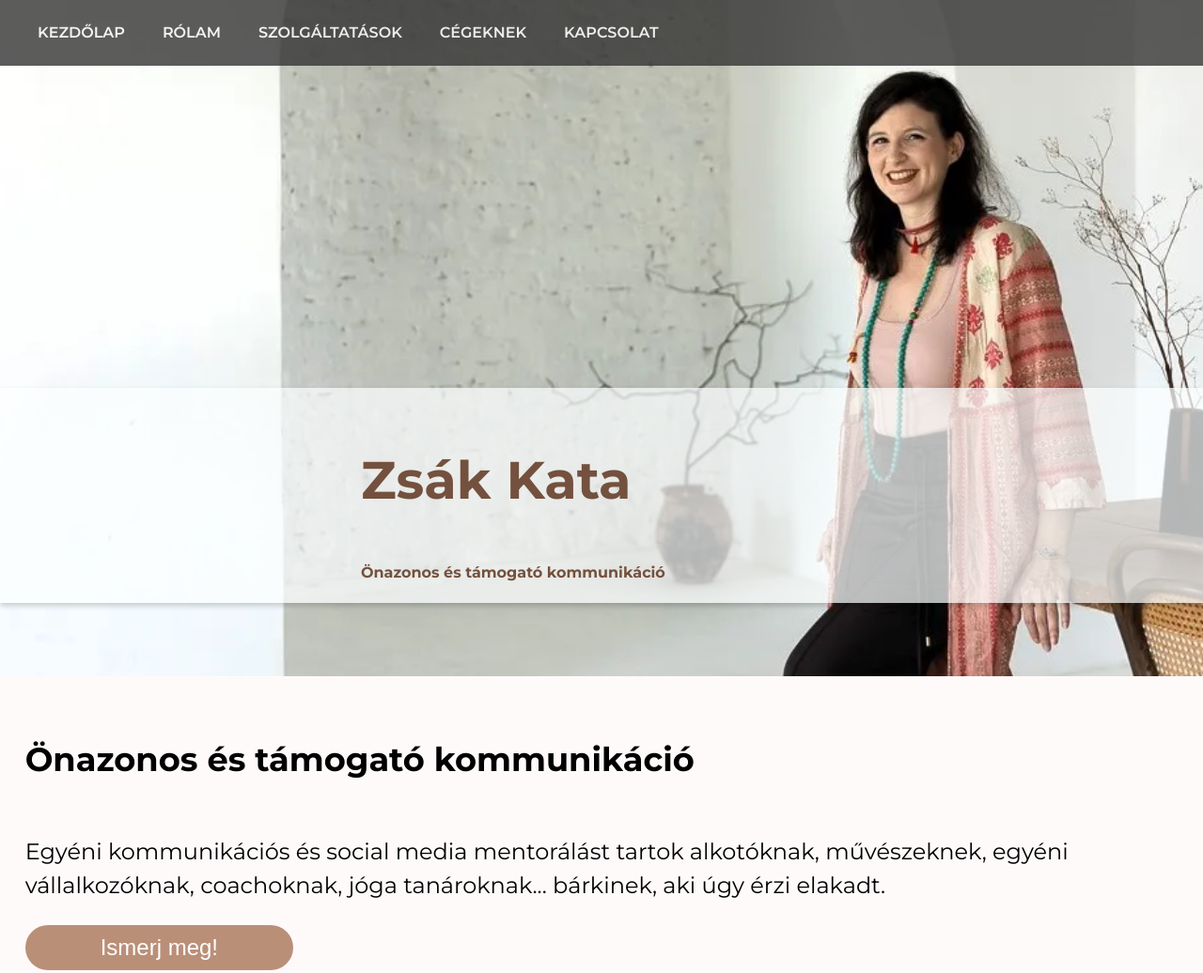
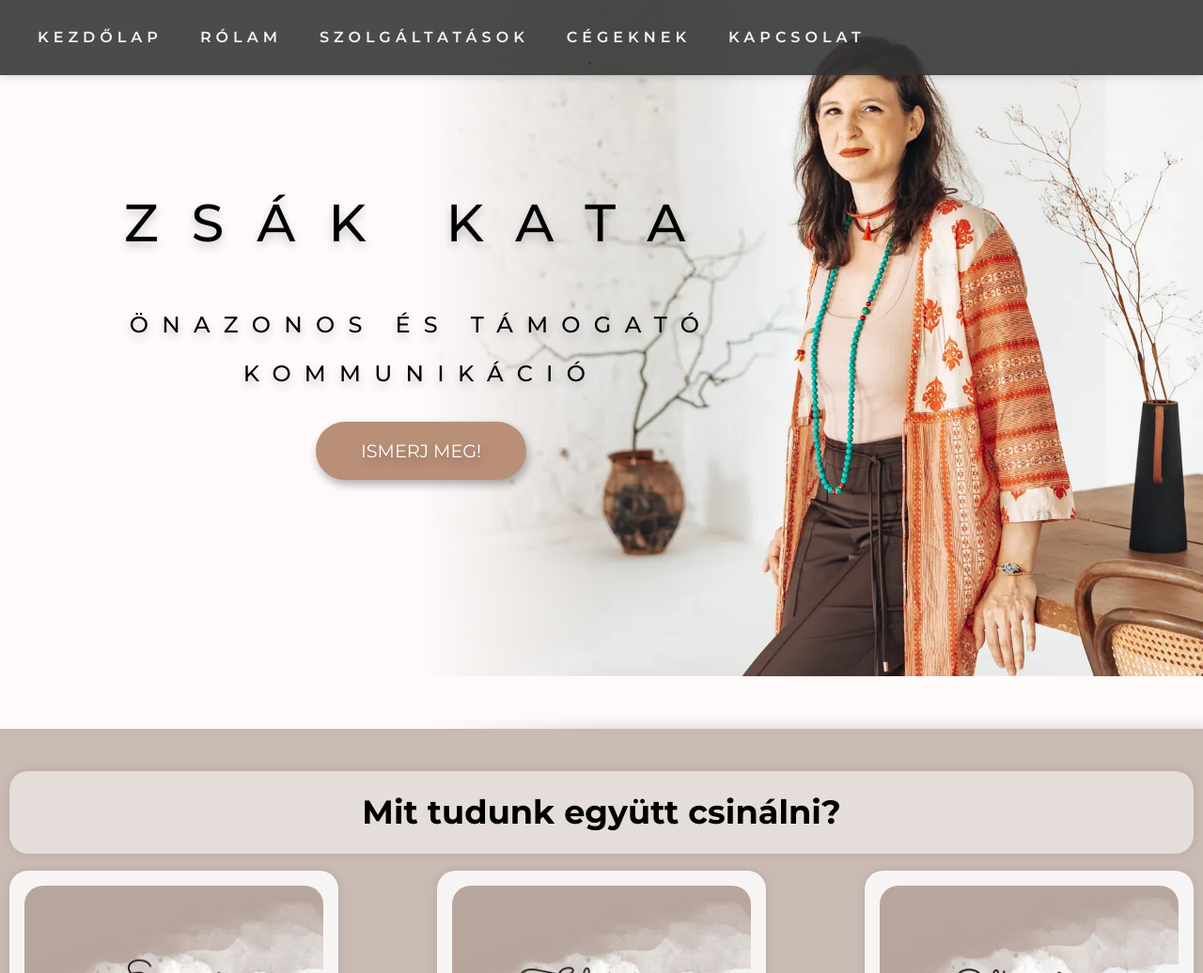
Before and after one commit to ktmathe/zsakkata_landing, an Astro site: page / in a window 1280 px wide. Shown: the top 1036 px of the page at 94% size. Built offline with nearby package versions, Linux system fonts and the light colour scheme; Astro itself is replaced by a stand-in of ours.

Commit message:
header, button refact

```diff
--- a/src/components/ArticleBoxes.astro
+++ b/src/components/ArticleBoxes.astro
@@ -19,13 +19,9 @@ const {title} = Astro.props
                         <Fragment set:html={card.frontmatter.description} />
                     </p>
                 </div>
-                <div class="button">
-                    <a href={card.frontmatter.buttonLink}>
-                        <button class:list={["btn", {"hide": card.frontmatter.buttonText === ""}]}>
-                            <Fragment set:html={card.frontmatter.buttonText} />
-                        </button>
-                    </a>
-                </div>
+                <a href={card.frontmatter.buttonLink} class:list={["btn", {"hide": card.frontmatter.buttonText === ""}]}>
+                        <Fragment set:html={card.frontmatter.buttonText} />
+                </a>
             </div>
         ))}
     </div>
@@ -108,7 +104,7 @@ section {
     text-align: center;
 }
 
-.button {
+.btn {
     display: flex;
     justify-content: center;
     margin-top: auto;
--- a/src/components/ArticleWithImgOnSide.astro
+++ b/src/components/ArticleWithImgOnSide.astro
@@ -29,10 +29,8 @@ const {frontmatter} = Astro.props
         <p>
             <Fragment set:html={frontmatter.description} />
         </p>
-        <a href={frontmatter.buttonLink}>
-            <button class:list={["btn", {"hide": frontmatter.buttonText === ""}]}>
-                <Fragment set:html={frontmatter.buttonText} />
-            </button>
+        <a href={frontmatter.buttonLink} class:list={["btn", {"hide": frontmatter.buttonText === ""}]}>
+            <Fragment set:html={frontmatter.buttonText} />
         </a>
     </div>
 
@@ -47,27 +45,27 @@ const {frontmatter} = Astro.props
 }
 
 .articleContainer, .articleHeader, .articleImage, .articleDescription {
-    display: block;
-    margin-left: auto;
-    margin-right: auto;
+    display: flex;
+    justify-content: center;
+    align-items: center;
+    flex-direction: column;
     width: 100%;
 }
 
 .articleHeader {
-    display: block;
     text-align: center;
 }
 
 .articleImage img {
     width: 100%;
     border-radius: 20px;
-    display: block;
 }
 
-.articleDescription a {
+.btn {
     display: flex;
     justify-content: center;
-    text-decoration: none;
+    max-width: fit-content;
+
 }
 
 .hide {
@@ -84,7 +82,6 @@ video {
     .articleContainer, .articleHeader,
     .articleImage, .articleDescription {
         width: 100%;
-        display: inline-block;
     }
 
     .articleContainer {
@@ -106,10 +103,8 @@ video {
         align-self: center;
     }
 
-    .articleDescription a {
-        display: flex;
-        justify-content: left;
-        text-decoration: none;
+    .btn {
+        align-self: flex-start;
     }
 
     /* ImageOnLeft */
--- a/src/components/Hamburger.astro
+++ b/src/components/Hamburger.astro
@@ -11,8 +11,8 @@
 .hamburger {
     cursor: pointer;
     display: inline-block;
-    padding: 15px 20px;
-    position: absolute;
+    padding: 5px 10px;
+    position: fixed;
     top: 8px;
     left: 16px;
     z-index: 1000;
@@ -21,8 +21,8 @@
 .hamburger .line {
     display: block;
     width: 25px;
-    height: 3px;
-    margin-bottom: 5px;
+    height: 4px;
+    margin: 5px;
     background-color: #6d5040;
 }
 
@@ -30,6 +30,5 @@
     .hamburger {
         display: none;
     }
-
 }
 </style>
--- a/src/components/Header.astro
+++ b/src/components/Header.astro
@@ -2,77 +2,120 @@
 import Hamburger from "./Hamburger.astro";
 import Navigation from "./Navigation.astro";
 ---
-<section>
+<header class="header">
 <nav>
     <Hamburger />
     <Navigation />
 </nav>
-<div class="container">
-    <picture>
+    <!-- <picture>
         <source srcset="/header_small.webp" media="(max-width: 600px)">
-        <source srcset="/header.webp" >
-        <img src="/header.webp" alt="Zsák Kata">
-    </picture>
-    <div class="hero-text">
-        <h1>Zsák Kata</h1>
-        <h2>Önazonos és támogató kommunikáció</h2>
+        <source srcset="/header2.webp" >
+        <img src="/header2.webp" alt="Zsák Kata">
+    </picture> -->
+    <div class="text-box">
+        <h1 class="heading-primary">
+            <span class="heading-primary-main">Zsák Kata</span>
+            <span class="heading-primary-sub">Önazonos és támogató kommunikáció</span>
+        </h1>
+        <a href="/rolam#rolam" class="btn">Ismerj meg!</a>
     </div>
-</div>
-</section>
+</header>
 
 <style>
 
-.container {
-    padding: 0;
+
+.header {
     position: relative;
-    text-align: center;
-    margin-bottom: 30px;
+    height: 95vh;
+    background-image:
+    linear-gradient(
+        to left,
+        rgba(255, 255, 255, 0),
+        rgba(255, 250, 250, 0) 15%,
+        rgba(255, 250, 250) 55%),
+        url('/header2.webp');
+    background-repeat: no-repeat;
+    background-size: cover;
+    background-position: 62% 50%;
 }
 
-.container img{
-    object-fit: cover;
-    width: 100%;
-    height: 350px;
+.text-box {
+    position: absolute;
+    top: 45%;
+    left: 50%;
+    transform: translate(-67%, -50%);
+    text-align: center;
 }
 
-.hero-text {
-    text-align: left;
+.heading-primary {
+    text-transform: uppercase;
+    text-shadow: 0px 5px 10px rgba(0, 0, 0, 0.2);
+}
+
+.heading-primary-main {
+    display: block;
+    font-size: 1.5rem;
+    font-weight: 500;
+    letter-spacing: 25px;
+    margin-bottom: 1em;
+}
+
+.heading-primary-sub {
+    display: block;
+    font-size: 1rem;
+    font-weight: 500;
+    letter-spacing: 10.3px;
+}
+
+.btn{
+    font-size: 1.2em;
+    padding: 1em 2.5em;
+}
+
+@media screen and (min-width: 1100px) {
+
+.header {
+    height: 97vh;
+    max-height: 1080px;
+    background-image:
+        linear-gradient(
+            to left,
+            rgba(255, 255, 255, 0),
+            rgba(255, 250, 250, 0) 50%,
+            rgba(255, 250, 250) 65%),
+        url('/header2.webp');
+    background-size: contain;
+    background-position: top right;
+
+}
+
+.text-box {
     position: absolute;
     top: 45%;
-    width: 100%;
-    padding: 5px 20px;
-    color: #74513e;
-    background-color: #fdffffb6;
-    box-shadow: 0 3px 6px rgba(0, 0, 0, 0.2);
+    left: 50%;
+    transform: translate(-80%, -50%);
+    text-align: center;
 }
 
-.hero-text h1 {
-    font-size: 2.5rem;
+.heading-primary {
+    text-transform: uppercase;
+    text-shadow: 0px 5px 10px rgba(0, 0, 0, 0.2);
 }
 
-.hero-text h2 {
-    font-size: 1.0rem;
+.heading-primary-main {
+    display: block;
+    font-size: 3.5rem;
+    font-weight: 500;
+    letter-spacing: 35px;
+    margin-bottom: 1em;
 }
 
+.heading-primary-sub {
+    display: block;
+    font-size: 1.5rem;
+    font-weight: 500;
+    letter-spacing: 14.3px;
+}
 
-@media screen and (min-width: 1200px) {
-    .hero-text {
-        top: 57%;
-        padding: 10px 0px;
-        padding-left: calc(30%);
-    }
-
-    .hero-text h1 {
-        font-size: 3.5rem;
-    }
-
-    .hero-text p {
-        font-size: 2.0rem;
-    }
-
-    .container img{
-        width: 100%;
-        height: 720px;
-    }
 }
 </style>
--- a/src/components/Navigation.astro
+++ b/src/components/Navigation.astro
@@ -12,11 +12,11 @@
 
 .nav-links {
     display: none;
-    position: absolute;
+    position: fixed;
     top: 60px;
-    padding: 20px 200px 20px 20px;
-    background: linear-gradient(90deg, rgba(255, 250, 250, 1) 0%, rgba(255, 250, 250, 1) 50%, rgba(255, 250, 250, 0) 100%);
-    opacity: 0.9;
+    padding: 10px 200px 10px 20px;
+    background: linear-gradient(90deg, rgba(255, 250, 250, 1) 0%, rgba(255, 250, 250, 1) 65%, rgba(255, 250, 250, .7) 100%);
+    box-shadow: 0px 0 10px 0 rgba(0,0,0,0.2);
     z-index: 100;
 }
 
@@ -26,7 +26,8 @@
     text-transform: uppercase;
     text-decoration: none;
     font-weight: 600;
-    line-height: 40px;
+    letter-spacing: 5px;
+    line-height: 50px;
 }
 
 .nav-links a:hover,
--- a/src/pages/index.astro
+++ b/src/pages/index.astro
@@ -12,7 +12,6 @@ const business = (await Astro.glob('./articles/business.md'))[0].frontmatter
 const reviews = await Astro.glob('../pages/reviews/*.md')
 ---
 <BaseLayout pageTitle={pageTitle}>
-<ArticleWithImgOnSide frontmatter={intro}/>
 <ArticleBoxes cards={szolgaltatasokCards} title="Mit tudunk együtt csinálni?"/>
 <ArticleWithImgOnSide frontmatter={about}/>
 <ArticleWithImgOnSide frontmatter={workshops}/>
--- a/src/styles/global.css
+++ b/src/styles/global.css
@@ -56,19 +56,34 @@ body {
     margin-bottom: 50px;
 }
 
-.btn {
+.btn:link,
+.btn:visited {
+    display: inline-block;
     font-size: 1.5rem;
     background-color: #ba8f78;
+    color: white;
+    text-shadow: 2px 5px 10px rgba(0, 0, 0, 0.3);
+    text-transform: uppercase;
+    text-decoration: none;
     border: none;
     border-radius: 50px;
-    color: white;
     padding: 10px 80px 10px 80px;
+    box-shadow: 2px 5px 10px rgba(0, 0, 0, 0.3);
     cursor: pointer;
+    transition: all .2s;
 }
 
 .btn:hover {
     background-color: #d25525;
+    transform: translateY(-3px);
+    box-shadow: 0 10px 20px rgba(0, 0, 0, 0.2);
 }
+
+.btn:active {
+    transform: translateY(-1px);
+    box-shadow: 0 5px 10px rgba(0, 0, 0, 0.2);
+}
+
 
 h1 {
     font-size: 2.0em;
--- a/todo.txt
+++ b/todo.txt
@@ -6,7 +6,7 @@ ok - szolgáltatások rész legyen a főoldalon, egymás mellé rendezve - legye
 - a szolgáltatások részen szövegcsere majd és Kérj időpontot gomb mindegyihez
 - Rólam: egy kép majd baloldalra
 - Kapcsolat mailchimp integráció
-- Cégeknek oldal: jön szöveg
+OK - Cégeknek oldal: jön szöveg
 - SEO - meta tageket küldi
 - vélemények valami carouseles
 - mobilon a lenyíló menü alja rosszul olvasható mert összeér a header szöveggel
```
Also changed, not shown: public/header2.webp (added).
